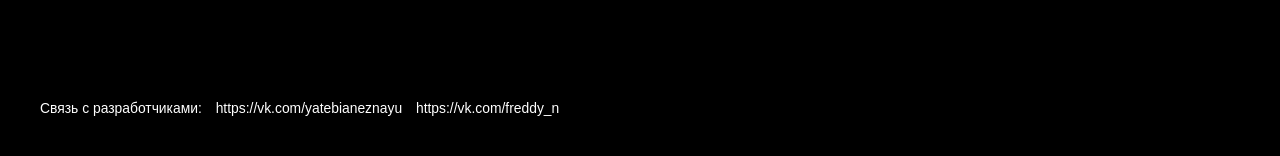
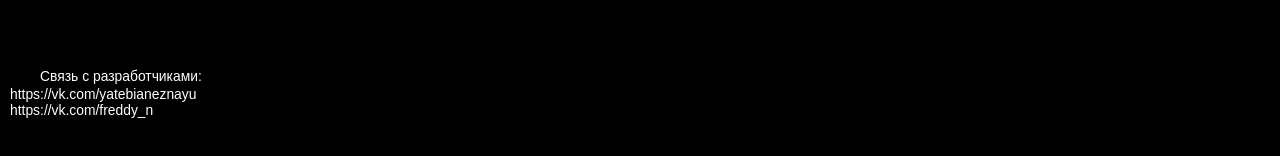
Before and after one commit to thereisnofuture/post-radio, a plain HTML site: page index.html in a window 1280 px wide. Shown: the part 642-798 px from the top of the page. Drawn offline with Linux system fonts and the light colour scheme; files whose address does not match are found by name.

Commit message:
Update css.css

```diff
--- a/css.css
+++ b/css.css
@@ -159,7 +159,7 @@ flex-direction: column;
 footer span {
 box-sizing: border-box; padding-left: 40px;  text-shadow: none; font-size: 0.8em;}
 
- footer a {display: inline-block; text-decoration: none; color: #fff; margin-left: 10px;}
+ footer a {display: block; text-decoration: none; color: #fff; margin-left: 10px;}
  footer a:hover {color: #ccc}
 
  /*стили для видео*/
```
